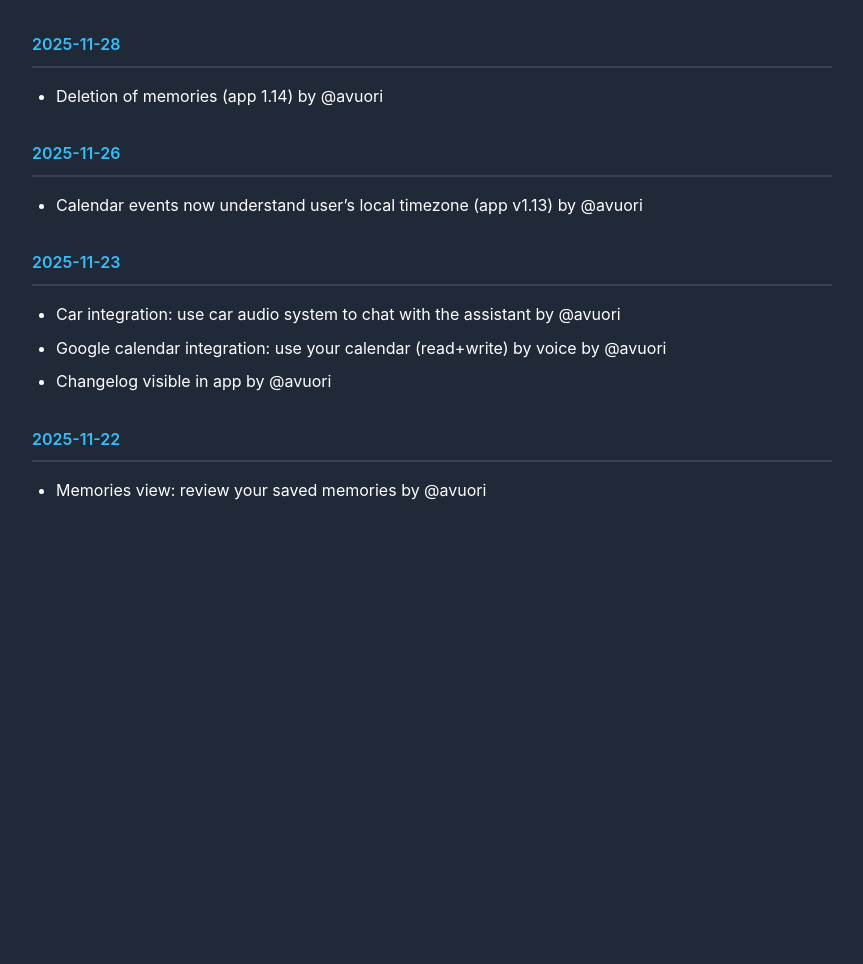
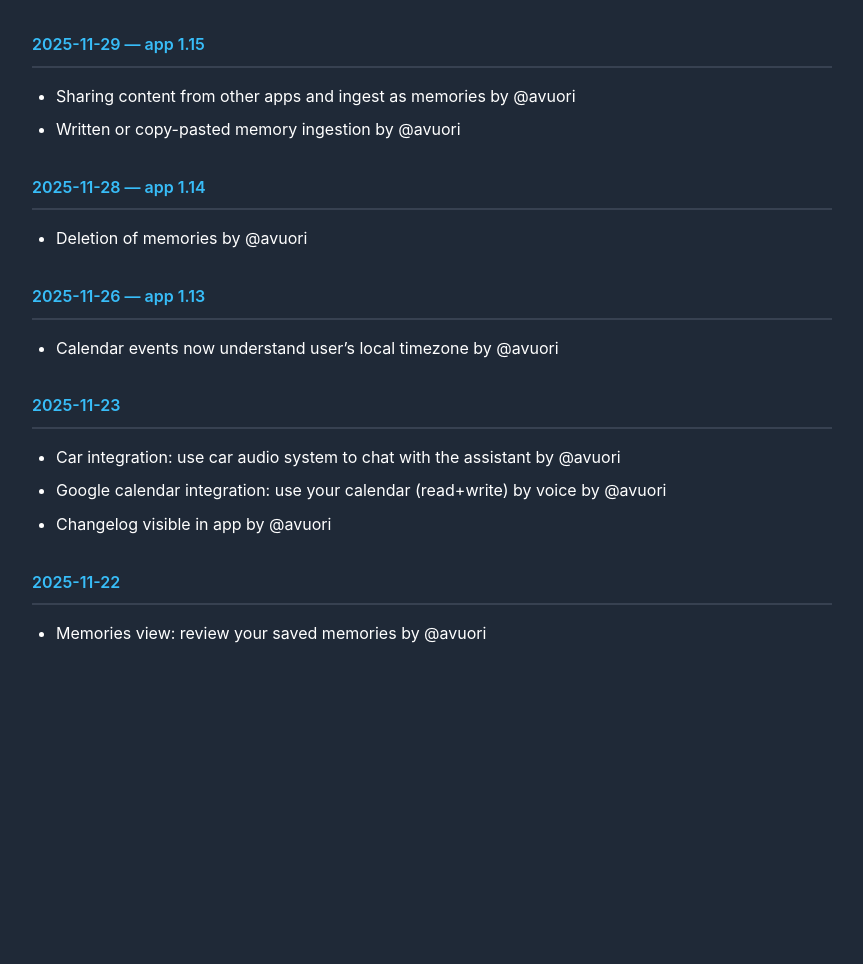
Before and after one commit to memory2-app/changelog, a Jekyll site: the page built from index.md, in a window 1280 px wide. Shown: the whole page, without its empty margins (208-1071 px from the left). Built offline with Jekyll 4.4.1, drawn with Linux system fonts in a browser that asks for light colours.

Commit message:
2025-11-29

```diff
--- a/index.md
+++ b/index.md
@@ -3,11 +3,15 @@ layout: default
 title: Memory2 Changelog
 ---
 
-# 2025-11-28
-* Deletion of memories (app 1.14) by @avuori
+# 2025-11-29 — app 1.15
+* Sharing content from other apps and ingest as memories by @avuori
+* Written or copy-pasted memory ingestion by @avuori
 
-# 2025-11-26
-* Calendar events now understand user's local timezone (app v1.13) by @avuori
+# 2025-11-28 — app 1.14
+* Deletion of memories by @avuori
+
+# 2025-11-26 — app 1.13
+* Calendar events now understand user's local timezone by @avuori
 
 # 2025-11-23
 * Car integration: use car audio system to chat with the assistant by @avuori
```
